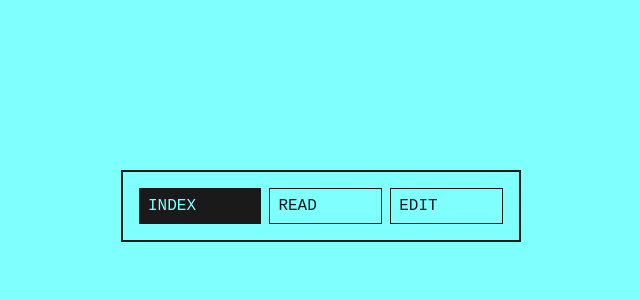
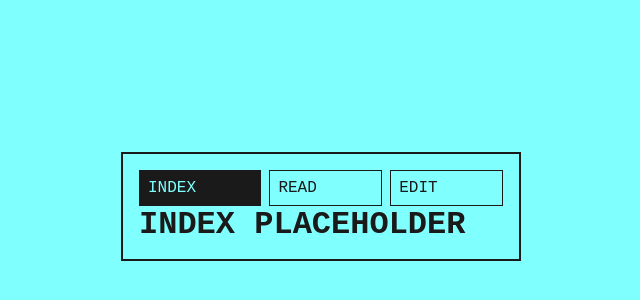
Before and after one commit to caleb-cox/vowell-john, a React (Vite) app: page / in a window 1280 px wide. Shown: the part 194-494 px from the top of the page, without its empty margins (319-959 px from the left). Built offline with nearby package versions, Linux system fonts and the light colour scheme; a web font is replaced by a local one.

Commit message:
Add pages state management

```diff
--- a/src/components/App/App.jsx
+++ b/src/components/App/App.jsx
@@ -1,6 +1,16 @@
 import { createContext, useState, useEffect, useContext } from "react";
 import ModeSelector from "@/components/ModeSelector";
 import "./App.css";
+
+const localStorageIsAvailable = (() => {
+  try {
+    localStorage.setItem("__test", "__test");
+    localStorage.removeItem("__test");
+    return true;
+  } catch {
+    return false;
+  }
+})();
 
 const AppContext = createContext();
 
@@ -11,9 +21,30 @@ const App = () => {
     document.body.classList.value = `${mode}-mode`;
   }, [mode]);
 
+  const [pages, setPages] = useState({
+    "Hello world": "This is the first page, isn't it neat?",
+    "What else?": "This is another page. We have so many beautiful pages.",
+    "A THIRD page!": "Lorem ipsum blah blah butts",
+  });
+
+  const [currentPage, setCurrentPage] = useState(
+    (localStorageIsAvailable && localStorage.getItem("currentPage")) ||
+      Object.keys(pages)[0]
+  );
+
+  useEffect(() => {
+    if (!localStorageIsAvailable) return;
+    localStorage.setItem("currentPage", currentPage);
+  }, [currentPage]);
+
   return (
-    <AppContext.Provider value={{ mode, setMode }}>
+    <AppContext.Provider
+      value={{ mode, setMode, pages, setPages, currentPage, setCurrentPage }}
+    >
       <ModeSelector />
+      {mode === "index" && <h1>INDEX PLACEHOLDER</h1>}
+      {mode === "read" && <h1>READ PLACEHOLDER</h1>}
+      {mode === "edit" && <h1>EDIT PLACEHOLDER</h1>}
     </AppContext.Provider>
   );
 };
```
